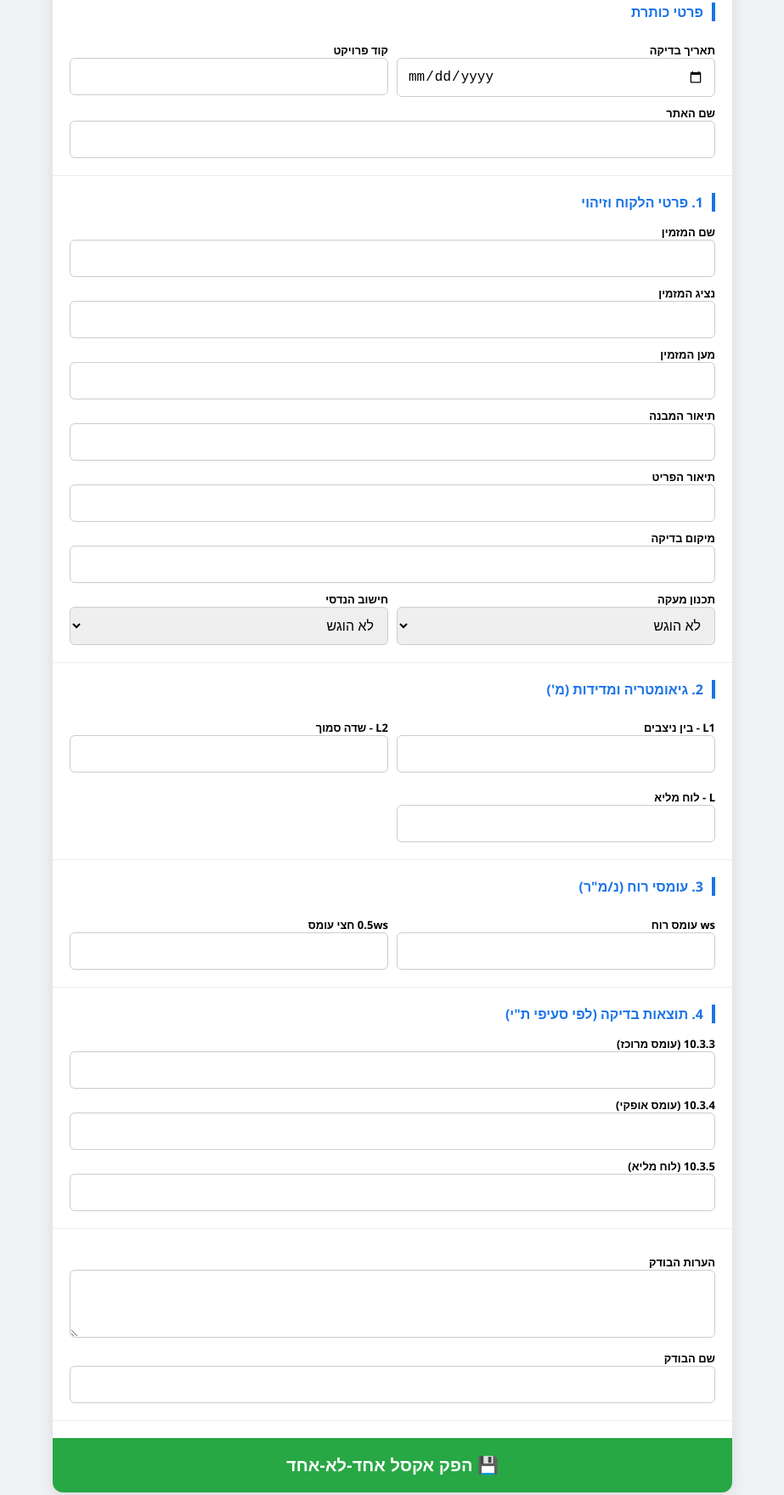
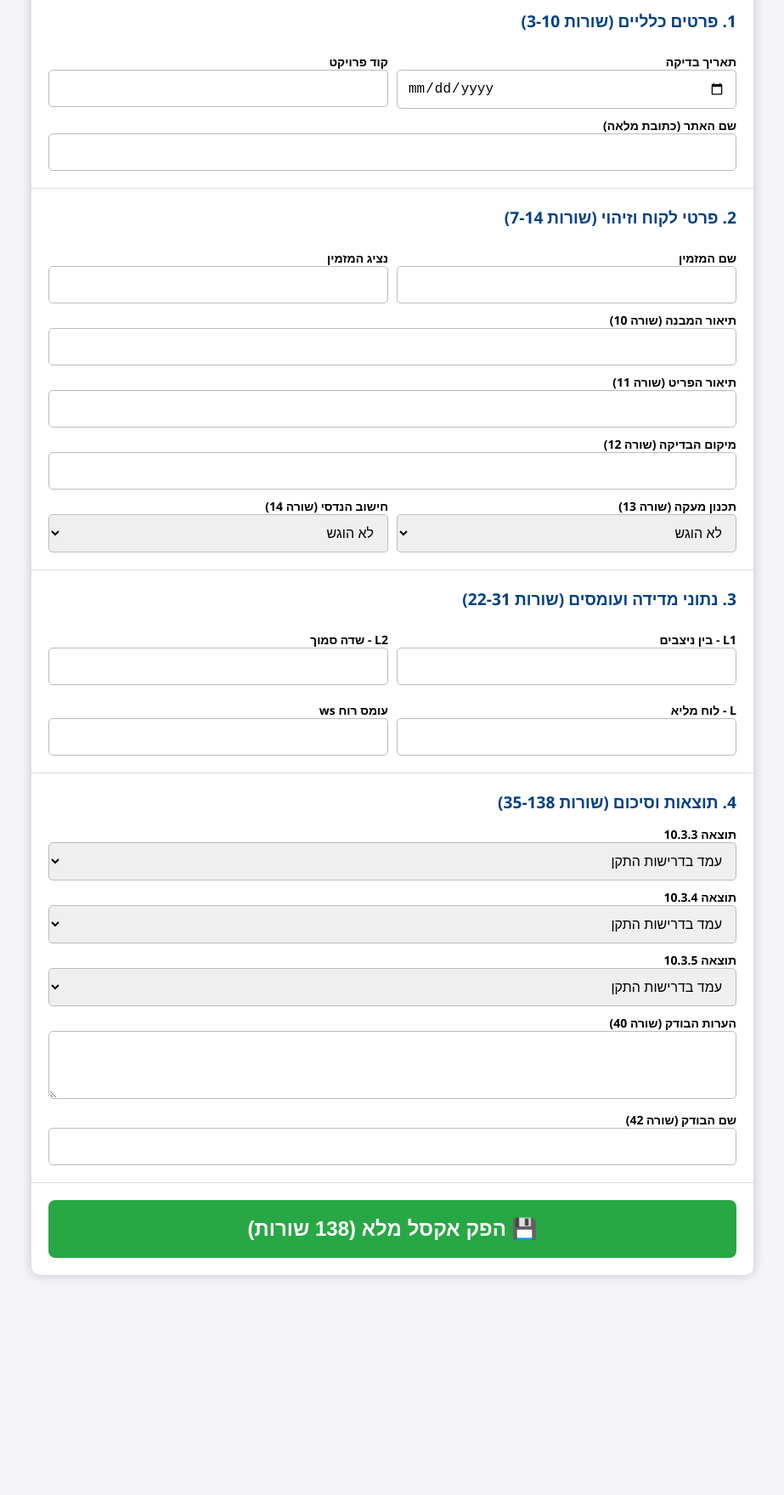
Before and after one commit to amiraharonsystem-cloud/railing-calculator., a website: page public/index.html in a window 1280 px wide. Shown: the part 143-1902 px from the top of the page at 85% size, without its empty margins (178-1101 px from the left). After the commit the page ends 1661 px from the top, so only its background shows below. Drawn offline with Linux system fonts and the light colour scheme.

Commit message:
Update index.html

```diff
--- a/public/index.html
+++ b/public/index.html
@@ -3,99 +3,96 @@
 <head>
     <meta charset="UTF-8">
     <meta name="viewport" content="width=device-width, initial-scale=1.0">
-    <title>מערכת דוחות הנדסיים</title>
+    <title>דו"ח בדיקה מלא - 138 שורות</title>
     <style>
-        body { font-family: 'Segoe UI', Arial; background: #f0f2f5; margin: 0; padding: 10px; }
-        .form-card { max-width: 800px; margin: auto; background: white; border-radius: 12px; box-shadow: 0 5px 20px rgba(0,0,0,0.1); overflow: hidden; }
-        .header { background: #1a73e8; color: white; padding: 15px; text-align: center; }
-        .section { padding: 20px; border-bottom: 1px solid #eee; }
-        .section-h { font-weight: bold; color: #1a73e8; margin-bottom: 15px; display: block; border-right: 4px solid #1a73e8; padding-right: 10px; }
+        body { font-family: 'Segoe UI', sans-serif; background: #f4f4f9; padding: 10px; }
+        .wrapper { max-width: 850px; margin: auto; background: white; border-radius: 10px; box-shadow: 0 0 15px rgba(0,0,0,0.2); }
+        .header-top { background: #004085; color: white; padding: 15px; text-align: center; border-radius: 10px 10px 0 0; }
+        .step { padding: 20px; border-bottom: 1px solid #ddd; }
+        .step-title { font-weight: bold; color: #004085; font-size: 1.2em; margin-bottom: 15px; display: block; }
         .grid { display: grid; grid-template-columns: 1fr 1fr; gap: 10px; }
-        label { display: block; margin-top: 10px; font-size: 13px; font-weight: 600; }
-        input, select, textarea { width: 100%; padding: 12px; border: 1px solid #ccc; border-radius: 6px; box-sizing: border-box; font-size: 16px; }
-        button { width: 100%; padding: 20px; background: #28a745; color: white; border: none; font-size: 20px; font-weight: bold; cursor: pointer; margin-top: 20px; }
+        label { display: block; margin-top: 10px; font-weight: bold; font-size: 14px; }
+        input, select, textarea { width: 100%; padding: 12px; border: 1px solid #bbb; border-radius: 5px; box-sizing: border-box; font-size: 16px; }
+        .btn-container { padding: 20px; text-align: center; }
+        button { background: #28a745; color: white; border: none; padding: 20px 40px; font-size: 24px; border-radius: 8px; cursor: pointer; width: 100%; font-weight: bold; }
     </style>
 </head>
 <body>
 
-<div class="form-card">
-    <div class="header"><h1>תעודת בדיקת מעקה</h1></div>
+<div class="wrapper">
+    <div class="header-top"><h1>מילוי דו"ח מעקה - עמודים 1-3</h1></div>
 
-    <div class="section">
-        <span class="section-h">פרטי כותרת</span>
+    <div class="step">
+        <span class="step-title">1. פרטים כלליים (שורות 3-10)</span>
         <div class="grid">
             <div><label>תאריך בדיקה</label><input type="date" id="testDate"></div>
             <div><label>קוד פרויקט</label><input type="text" id="projectId"></div>
         </div>
-        <label>שם האתר</label><input type="text" id="siteName">
+        <label>שם האתר (כתובת מלאה)</label><input type="text" id="siteName">
     </div>
 
-    <div class="section">
-        <span class="section-h">1. פרטי הלקוח וזיהוי</span>
-        <label>שם המזמין</label><input type="text" id="clientName">
-        <label>נציג המזמין</label><input type="text" id="clientRep">
-        <label>מען המזמין</label><input type="text" id="clientAddress">
-        <label>תיאור המבנה</label><input type="text" id="structureType">
-        <label>תיאור הפריט</label><input type="text" id="itemDescription">
-        <label>מיקום בדיקה</label><input type="text" id="testLocation">
+    <div class="step">
+        <span class="step-title">2. פרטי לקוח וזיהוי (שורות 7-14)</span>
         <div class="grid">
-            <div><label>תכנון מעקה</label><select id="planningStatus"><option>לא הוגש</option><option>הוגש</option></select></div>
-            <div><label>חישוב הנדסי</label><select id="calcStatus"><option>לא הוגש</option><option>הוגש</option></select></div>
+            <div><label>שם המזמין</label><input type="text" id="clientName"></div>
+            <div><label>נציג המזמין</label><input type="text" id="clientRep"></div>
+        </div>
+        <label>תיאור המבנה (שורה 10)</label><input type="text" id="structureType">
+        <label>תיאור הפריט (שורה 11)</label><input type="text" id="itemDesc">
+        <label>מיקום הבדיקה (שורה 12)</label><input type="text" id="testLocation">
+        <div class="grid">
+            <div><label>תכנון מעקה (שורה 13)</label><select id="planningStatus"><option>לא הוגש</option><option>הוגש</option></select></div>
+            <div><label>חישוב הנדסי (שורה 14)</label><select id="calcStatus"><option>לא הוגש</option><option>הוגש</option></select></div>
         </div>
     </div>
 
-    <div class="section">
-        <span class="section-h">2. גיאומטריה ומדידות (מ')</span>
+    <div class="step">
+        <span class="step-title">3. נתוני מדידה ועומסים (שורות 22-31)</span>
         <div class="grid">
             <div><label>L1 - בין ניצבים</label><input type="text" id="L1"></div>
             <div><label>L2 - שדה סמוך</label><input type="text" id="L2"></div>
             <div><label>L - לוח מליא</label><input type="text" id="L_gap"></div>
+            <div><label>עומס רוח ws</label><input type="text" id="ws_val"></div>
         </div>
     </div>
 
-    <div class="section">
-        <span class="section-h">3. עומסי רוח (נ/מ"ר)</span>
-        <div class="grid">
-            <div><label>ws עומס רוח</label><input type="text" id="ws_load"></div>
-            <div><label>0.5ws חצי עומס</label><input type="text" id="half_ws"></div>
-        </div>
+    <div class="step">
+        <span class="step-title">4. תוצאות וסיכום (שורות 35-138)</span>
+        <label>תוצאה 10.3.3</label>
+        <select id="res1033"><option>עמד בדרישות התקן</option><option>לא עמד</option><option>N/A</option></select>
+        <label>תוצאה 10.3.4</label>
+        <select id="res1034"><option>עמד בדרישות התקן</option><option>לא עמד</option><option>N/A</option></select>
+        <label>תוצאה 10.3.5</label>
+        <select id="res1035"><option>עמד בדרישות התקן</option><option>לא עמד</option><option>N/A</option></select>
+
+        <label>הערות הבודק (שורה 40)</label><textarea id="notes" rows="3"></textarea>
+        <label>שם הבודק (שורה 42)</label><input type="text" id="testerName">
     </div>
 
-    <div class="section">
-        <span class="section-h">4. תוצאות בדיקה (לפי סעיפי ת"י)</span>
-        <label>10.3.3 (עומס מרוכז)</label><input type="text" id="res1033">
-        <label>10.3.4 (עומס אופקי)</label><input type="text" id="res1034">
-        <label>10.3.5 (לוח מליא)</label><input type="text" id="res1035">
+    <div class="btn-container">
+        <button onclick="download()">💾 הפק אקסל מלא (138 שורות)</button>
     </div>
-
-    <div class="section">
-        <label>הערות הבודק</label><textarea id="comments" rows="3"></textarea>
-        <label>שם הבודק</label><input type="text" id="inspectorName">
-    </div>
-
-    <button onclick="send()">💾 הפק אקסל אחד-לא-אחד</button>
 </div>
 
 <script>
-    async function send() {
+    async function download() {
         const data = {};
         document.querySelectorAll('input, select, textarea').forEach(el => data[el.id] = el.value);
-        const btn = document.querySelector('button');
-        btn.innerText = "יוצר קובץ...";
+
         const res = await fetch('/generate-excel', {
             method: 'POST',
             headers: {'Content-Type': 'application/json'},
             body: JSON.stringify(data)
         });
+
         if(res.ok) {
             const blob = await res.blob();
             const url = window.URL.createObjectURL(blob);
             const a = document.createElement('a');
             a.href = url;
-            a.download = `Report_${data.projectId}.xlsx`;
+            a.download = `Full_Report_${data.projectId || 'New'}.xlsx`;
             a.click();
-        }
-        btn.innerText = "💾 הפק אקסל אחד-לא-אחד";
+        } else { alert("תקלה בשרת - בדוק שקובץ template.xlsx קיים ב-GitHub"); }
     }
 </script>
 </body>
```
